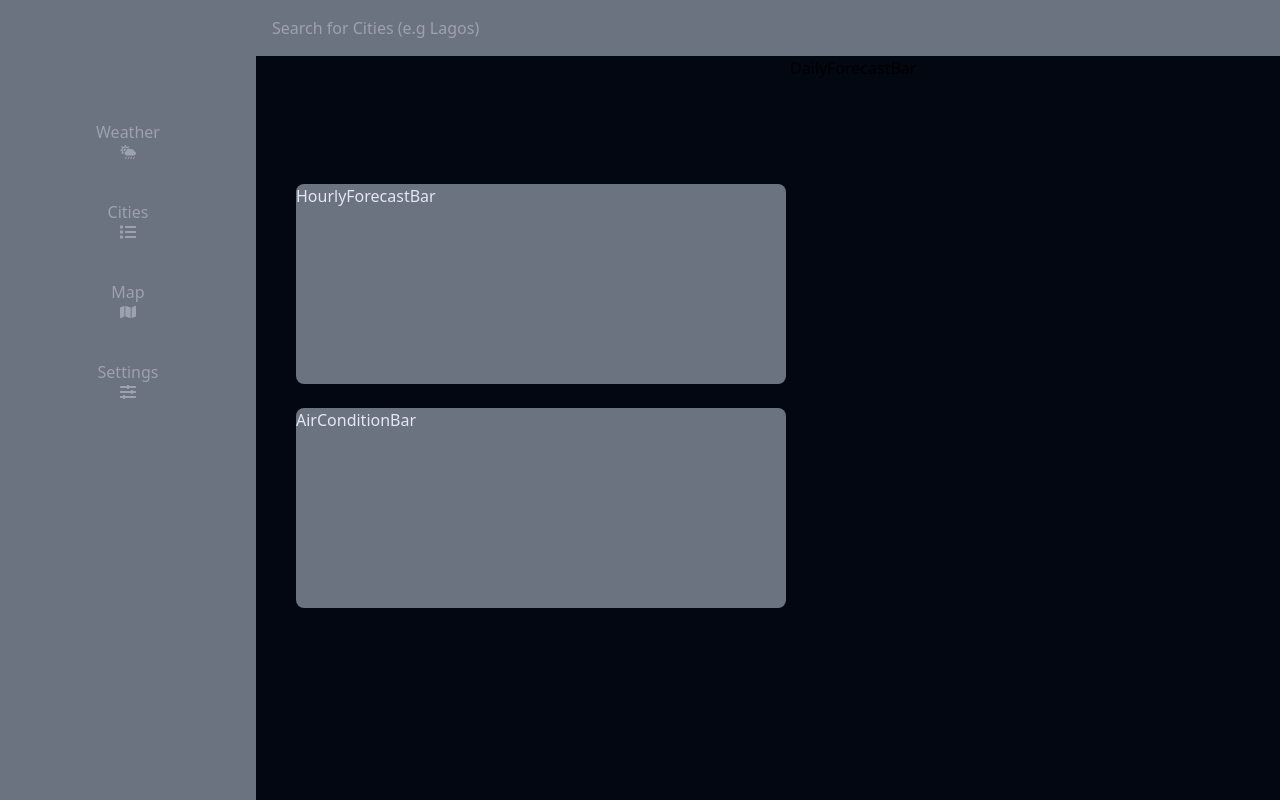
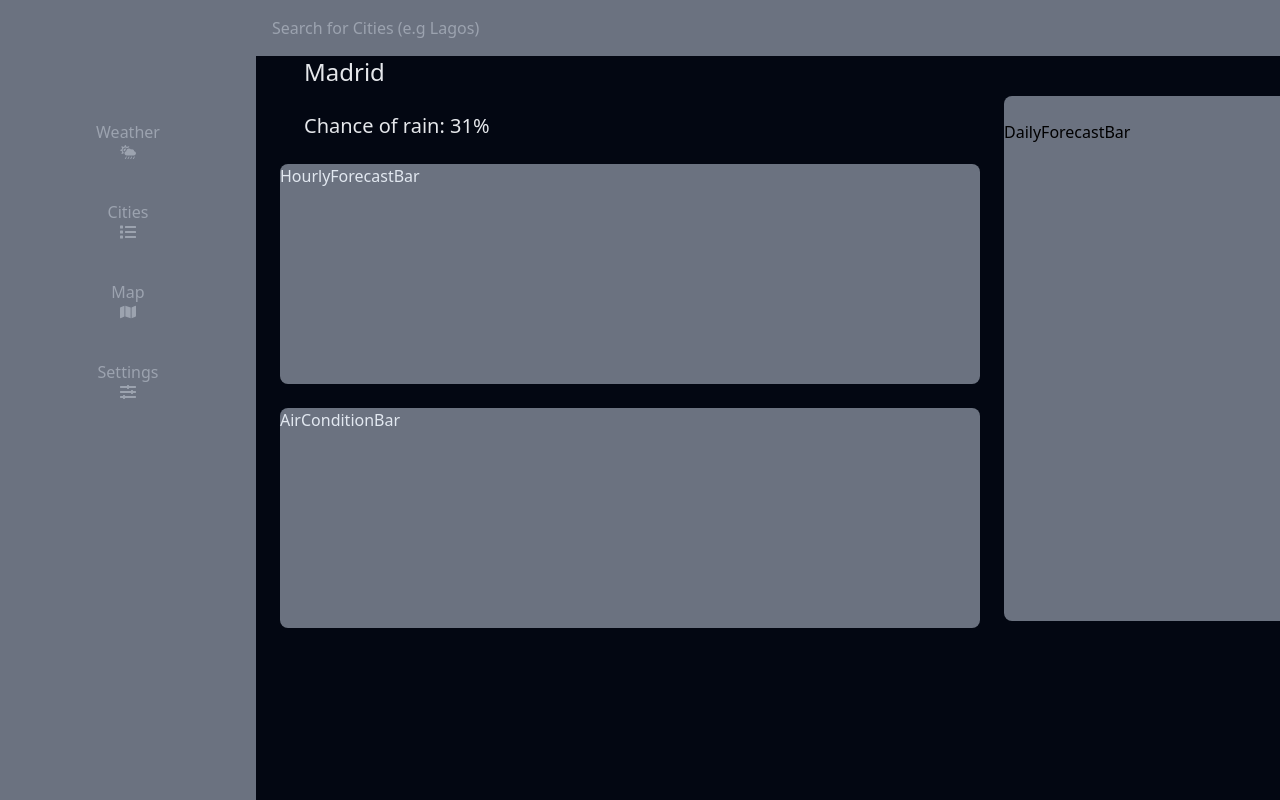
Before and after one commit to Praisel-create/weather-dashboard, a React (Vite) app in the folder stormie-weather/: page / in a window 1280 px wide. Built offline with nearby package versions, Linux system fonts and the light colour scheme.

Commit message:
Completed the layout of all the components on the dashboard

```diff
--- a/stormie-weather/src/components/AirConditionBar.jsx
+++ b/stormie-weather/src/components/AirConditionBar.jsx
@@ -3,7 +3,7 @@ import React from 'react'
 const AirConditionBar = () => {
   return (
     <div>
-        <h1 className="bg-gray-500 rounded-lg h-[200px] w-full max-w-[700px] text-slate-200">
+        <h1 className="bg-gray-500 rounded-lg h-[220px] w-[700px] text-slate-200">
           AirConditionBar
         </h1>
 
--- a/stormie-weather/src/components/DailyForecastBar.jsx
+++ b/stormie-weather/src/components/DailyForecastBar.jsx
@@ -2,9 +2,11 @@ import React from 'react'
 
 const DailyForecastBar = () => {
   return (
-    <div>
-        <h1>DailyForecastBar</h1>
-        </div>
+    <div className="h-64 pt-6 pr-40 h-[525px] w-[300px] rounded-lg bg-gray-500">
+        <h1>
+          DailyForecastBar
+        </h1>
+    </div>
   )
 }
 
--- a/stormie-weather/src/components/HourlyForecastBar.jsx
+++ b/stormie-weather/src/components/HourlyForecastBar.jsx
@@ -3,7 +3,7 @@ import React from 'react'
 const HourlyForecastBar = () => {
   return (
     <div>
-        <h1 className="bg-gray-500 rounded-lg h-[200px] w-full max-w-[700px] text-slate-200">
+        <h1 className="bg-gray-500 rounded-lg h-[220px] w-[700px] text-slate-200">
           HourlyForecastBar
         </h1>
     </div>
--- a/stormie-weather/src/components/SideBar.jsx
+++ b/stormie-weather/src/components/SideBar.jsx
@@ -12,25 +12,25 @@ const SideBar = () => {
   return (
     <div className="flex flex-col items-center justify-center pt-20 pl-15 text-gray-400">
       <div>
-        <button className="flex flex-col items-center justify-center pt-10">
+        <button className="flex flex-col items-center justify-center pt-10 hover:text-lg hover:text-gray-100">
           Weather
           <FaCloudSunRain />
         </button>
       </div>
       <div className="pt-10">
-        <button className="flex flex-col items-center justify-center">
+        <button className="flex flex-col items-center justify-center hover:text-lg hover:text-gray-100">
           Cities
           <FaList />
         </button>
       </div>
       <div className="pt-10">
-        <button className="flex flex-col items-center justify-center">
+        <button className="flex flex-col items-center justify-center hover:text-lg hover:text-gray-100">
           Map
           <FaMap/>
         </button>
       </div>
       <div className="pt-10">
-        <button className="flex flex-col items-center justify-center">
+        <button className="flex flex-col items-center justify-center hover:text-lg hover:text-gray-100">
           Settings
           <FaSlidersH/>
         </button>
--- a/stormie-weather/src/pages/WeatherDashboard.jsx
+++ b/stormie-weather/src/pages/WeatherDashboard.jsx
@@ -7,26 +7,32 @@ import AirConditionBar from '../components/AirConditionBar';
 
 const WeatherDashboard = () => {
   return (
-    <div className='regular w-full min-h-screen bg-gray-950'>
+    <div className='fixed w-full min-h-screen bg-gray-950'>
       <div className="flex">
-        {/* Fixed sidebar - now wider (w-64) */}
-        <aside className="fixed h-full w-64 bg-gray-500 z-10">
+        <aside className="fixed h-full w-64 bg-gray-500">
           <SideBar/>
         </aside>
 
-        {/* Main content area - offset by sidebar width (ml-64) */}
         <main className="flex-1 ml-64 min-h-screen">
           <div>
             <SearchBar/>
           </div>
 
-          <div className='flex flex-col lg:flex-row'>
-            <div className='flex-1 flex flex-col gap-6 pl-10 pt-32'>
+          <div className='flex flex-row gap-6 pl-6'>
+            <div className='flex-1 flex flex-col gap-6 pt-30'>
+
+              <h1 className='pl-6 text-2xl text-gray-200'>
+                Madrid
+              </h1>
+              <h2 className='pl-6 text-xl text-gray-200'>
+                Chance of rain: 31%
+              </h2>
+
               <HourlyForecastBar/>
               <AirConditionBar/>
             </div>
 
-            <div className='flex-1 pl-1'>
+            <div className="flex-1 pt-10">
               <DailyForecastBar/>
             </div>
           </div>
```
